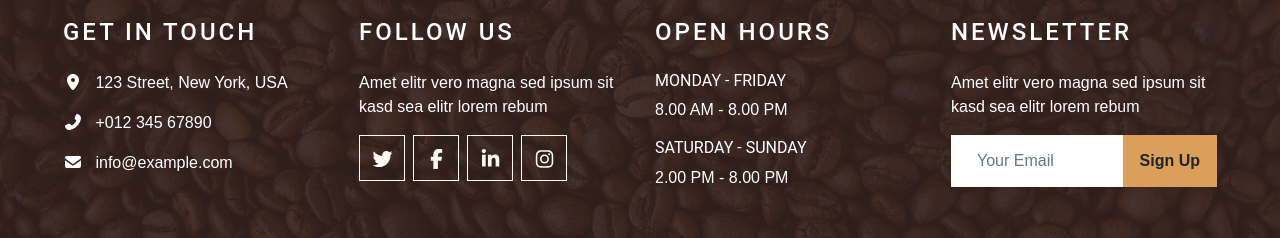
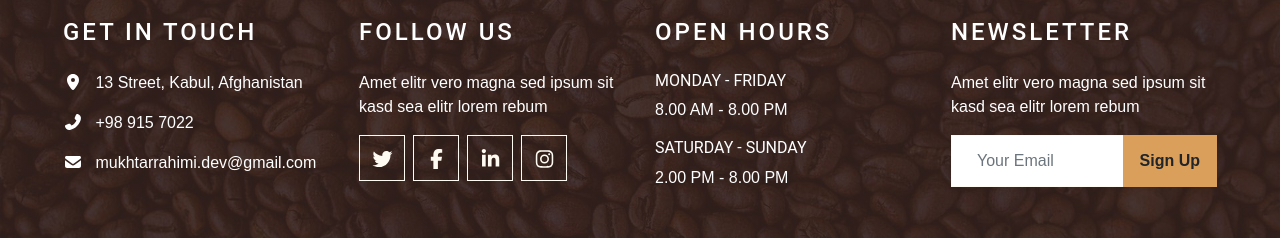
Before and after one commit to Mukhtarrahimi/cooffe-shop, a Next.js app: page /contact in a window 1280 px wide. Shown: the part 1491-1729 px from the top of the page. Built offline with nearby package versions, Linux system fonts and the light colour scheme.

Commit message:
footer update

```diff
--- a/components/modules/Footer/Footer.js
+++ b/components/modules/Footer/Footer.js
@@ -25,16 +25,15 @@ function Footer() {
             Get In Touch
           </h4>
           <p>
-            <FontAwesomeIcon icon={faMapMarkerAlt} className="mr-2" /> 123
-            Street, New York, USA
+            <FontAwesomeIcon icon={faMapMarkerAlt} className="mr-2" /> 13
+            Street, Kabul, Afghanistan
           </p>
           <p>
-            <FontAwesomeIcon icon={faPhoneAlt} className="mr-2" /> +012 345
-            67890
+            <FontAwesomeIcon icon={faPhoneAlt} className="mr-2" /> +98 915 7022
           </p>
           <p className="m-0">
             <FontAwesomeIcon icon={faEnvelope} className="mr-2" />{' '}
-            info@example.com
+            mukhtarrahimi.dev@gmail.com
           </p>
         </div>
 
```
